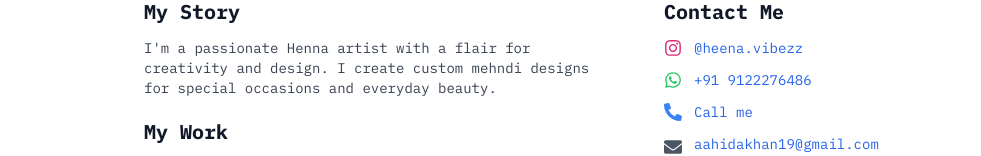
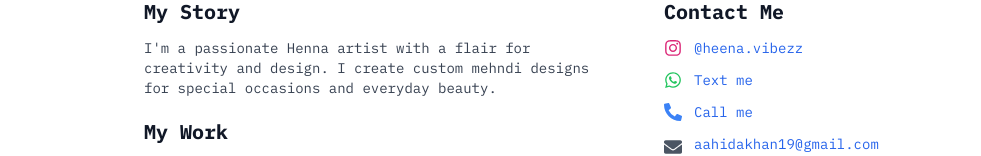
Before and after one commit to Velvrix20/hennavibezz, a Next.js app: page /about in a window 1280 px wide. Shown: the part 170-326 px from the top of the page, without its empty margins (0-981 px from the left). Built offline with nearby package versions, Linux system fonts and the light colour scheme; no server answers; the database is empty.

Commit message:
Update page.tsx

```diff
--- a/src/app/about/page.tsx
+++ b/src/app/about/page.tsx
@@ -49,7 +49,7 @@ export default function About() {
                   rel="noopener noreferrer"
                   className="text-blue-600 hover:underline group-hover:text-green-600 transition-colors"
                 >
-                  +91 9122276486
+                  Text me
                 </a>
               </li>
               <li className="flex items-center gap-3 group">
```
